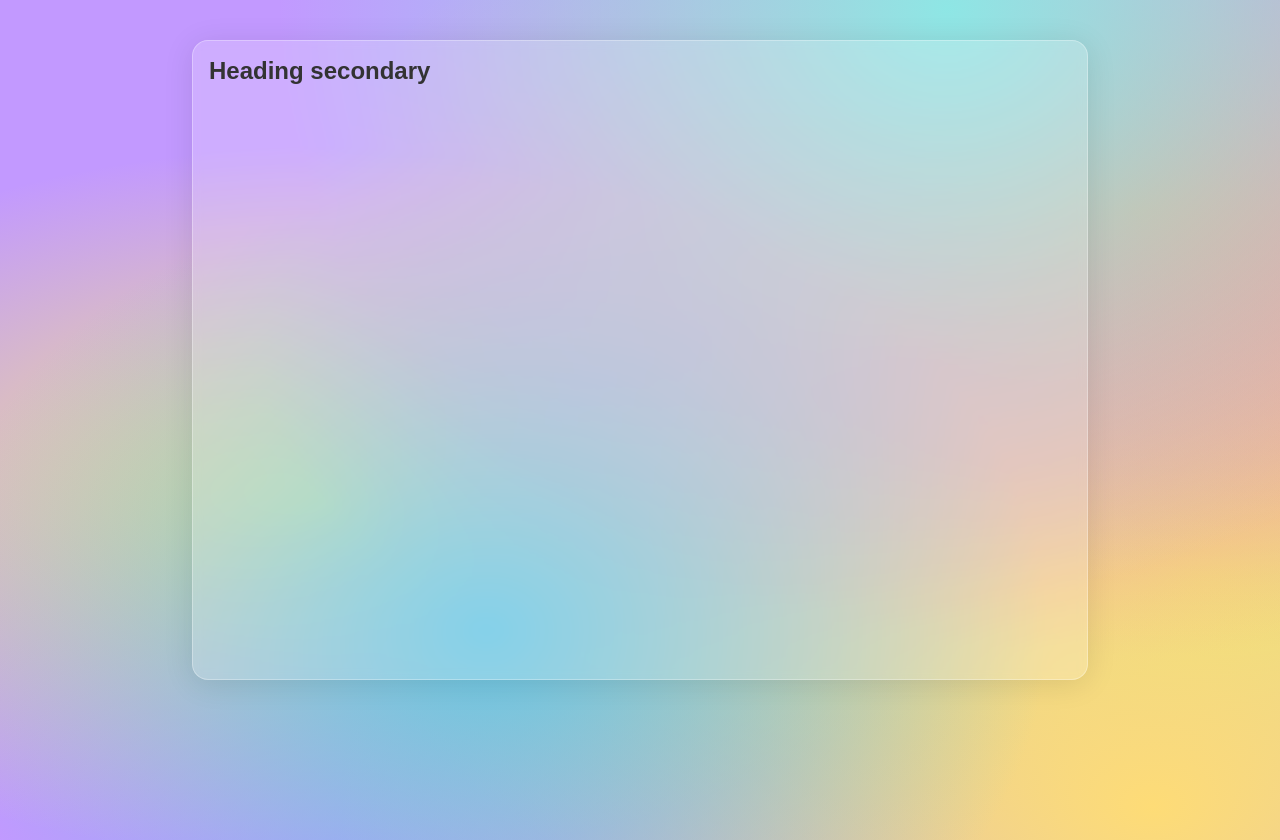
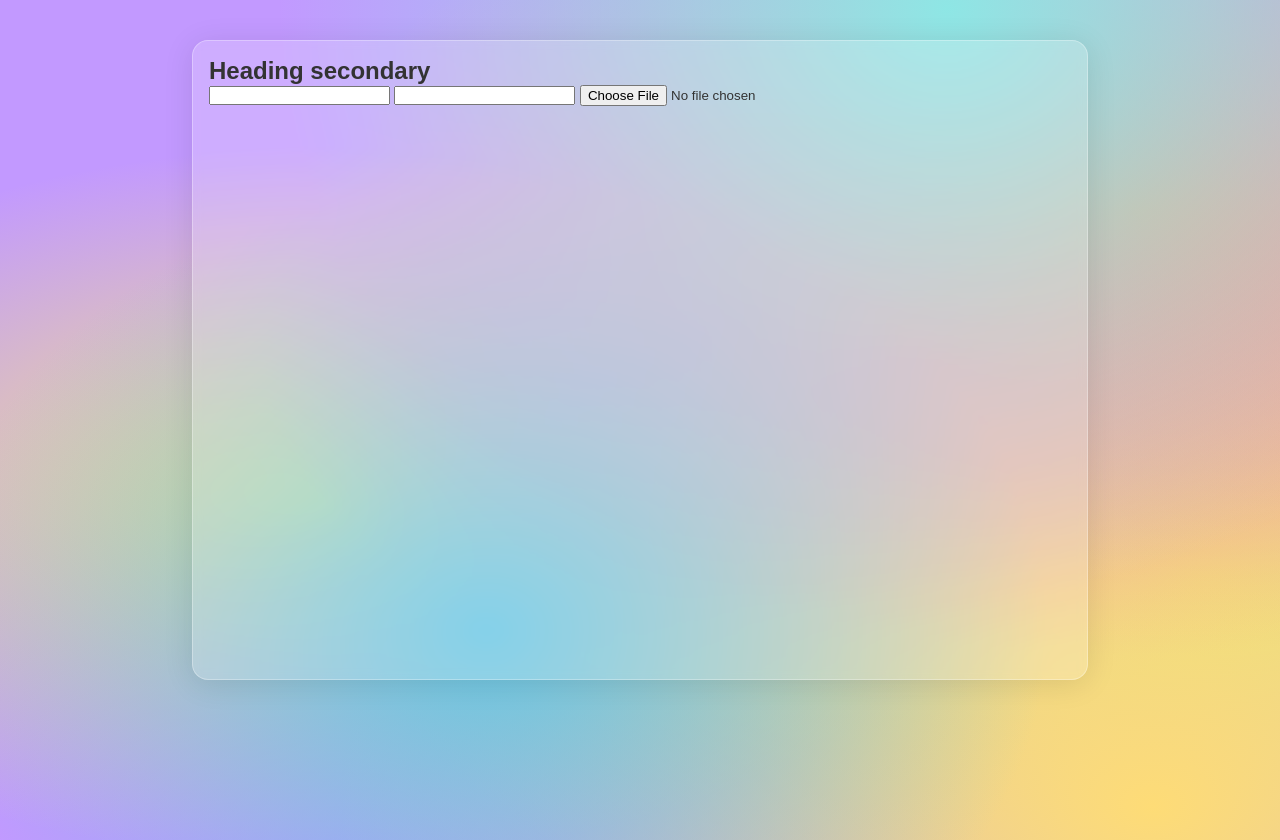
Before and after one commit to CalilDrissi/vcs, a website: page index.html in a window 1280 px wide. Drawn offline with Linux system fonts and the light colour scheme.

Commit message:
form v1 added

```diff
--- a/index.html
+++ b/index.html
@@ -11,6 +11,11 @@
 
     <div class="container">
         <h2>Heading secondary</h2>
+        <form action="post">
+            <input type="passworld">
+            <input type="email">
+            <input type="file">
+        </form>
     </div>
 </body>
 </html>
```
